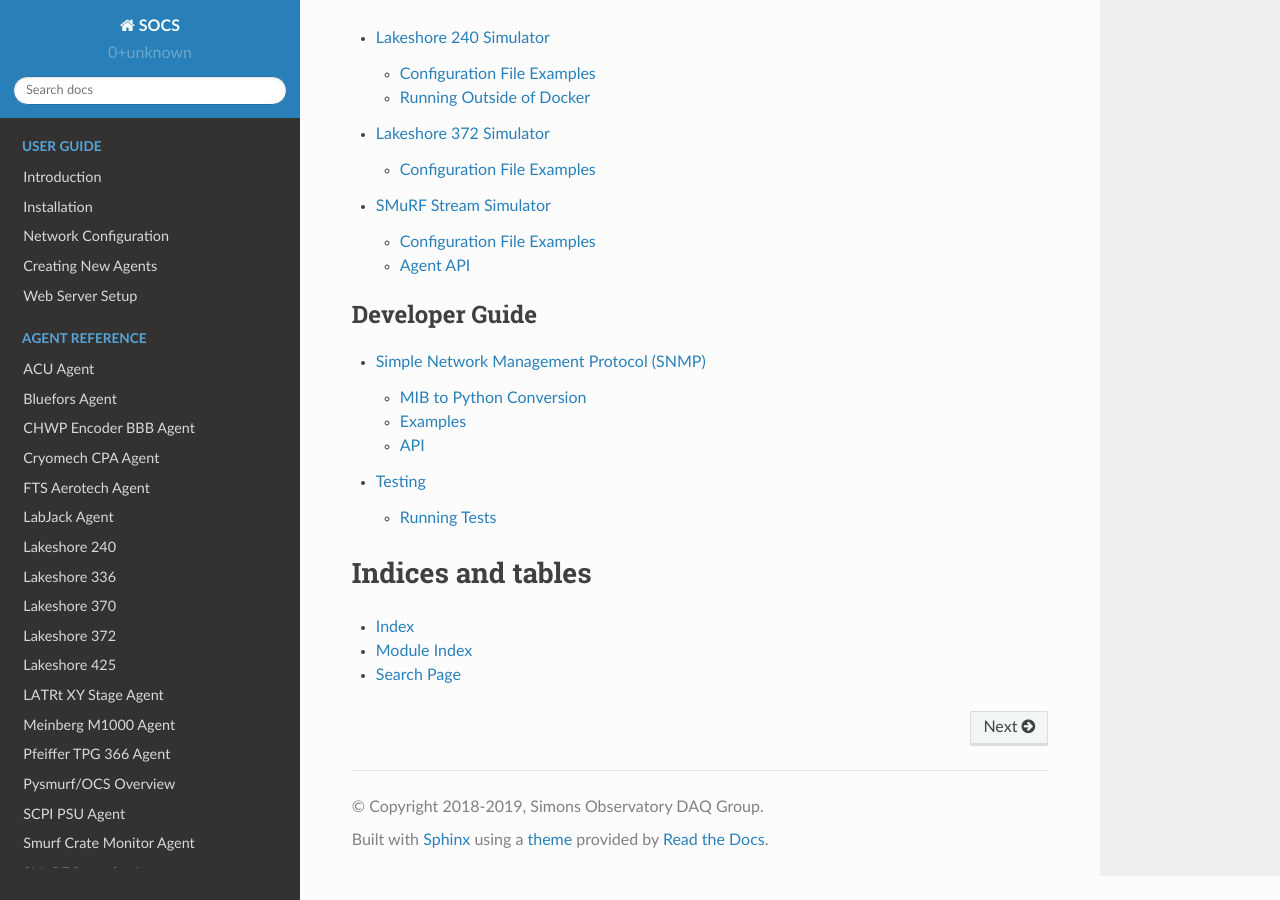
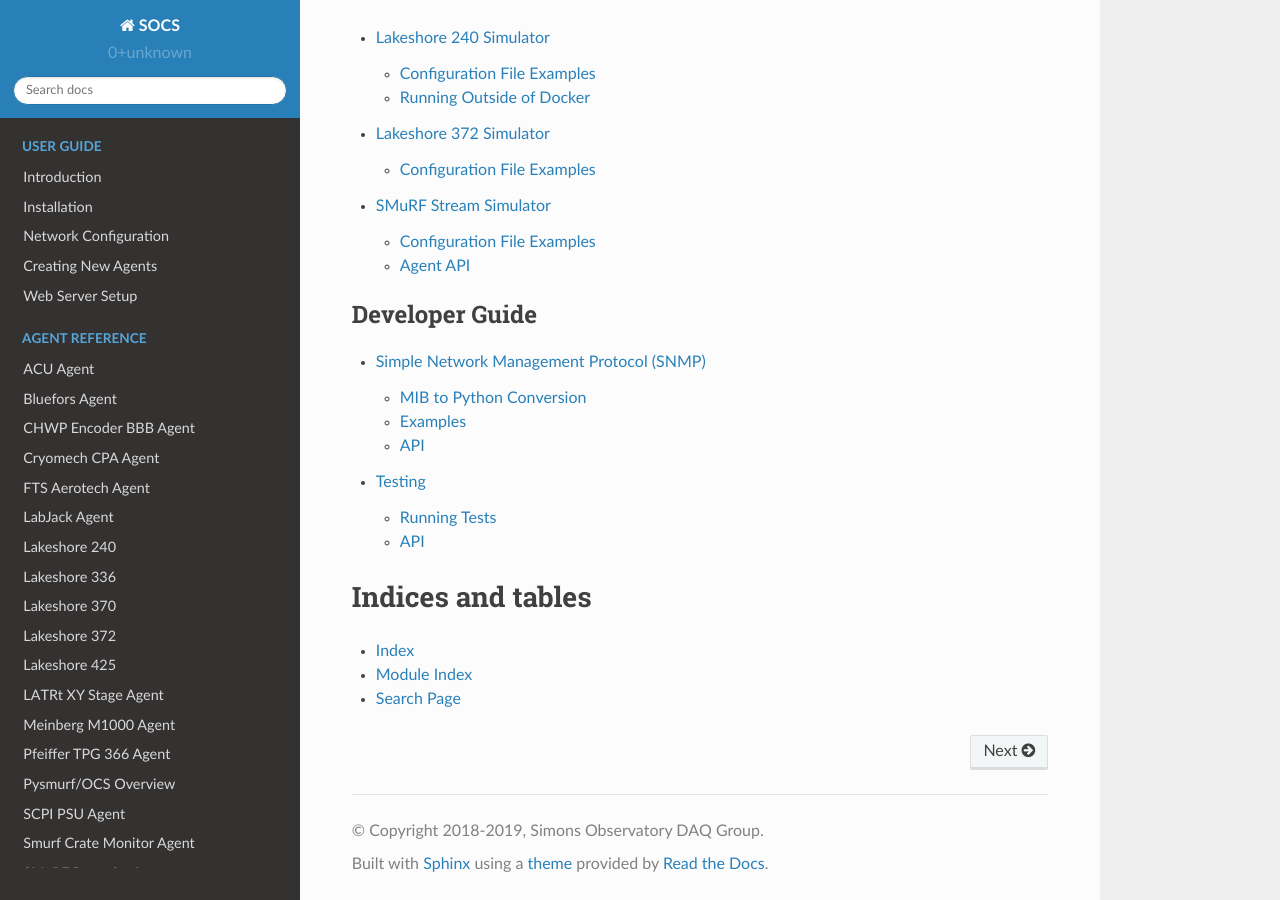
Before and after one commit to simonsobs/socs, a Sphinx documentation site: the page built from docs/index.rst, in a window 1280 px wide and 900 px high, scrolled down 3616 px. Built offline with Sphinx 7.4.7 and the Read the Docs theme 2.0.0, drawn with Linux system fonts in a browser that asks for light colours.

Commit message:
Autodoc socs/testing/device_emulator module

```diff
--- a/docs/developer/testing.rst
+++ b/docs/developer/testing.rst
@@ -20,3 +20,8 @@
 
 .. include:: ../../tests/README.rst
     :start-line: 2
+
+API
+---
+.. automodule:: socs.testing.device_emulator
+    :members:
```
